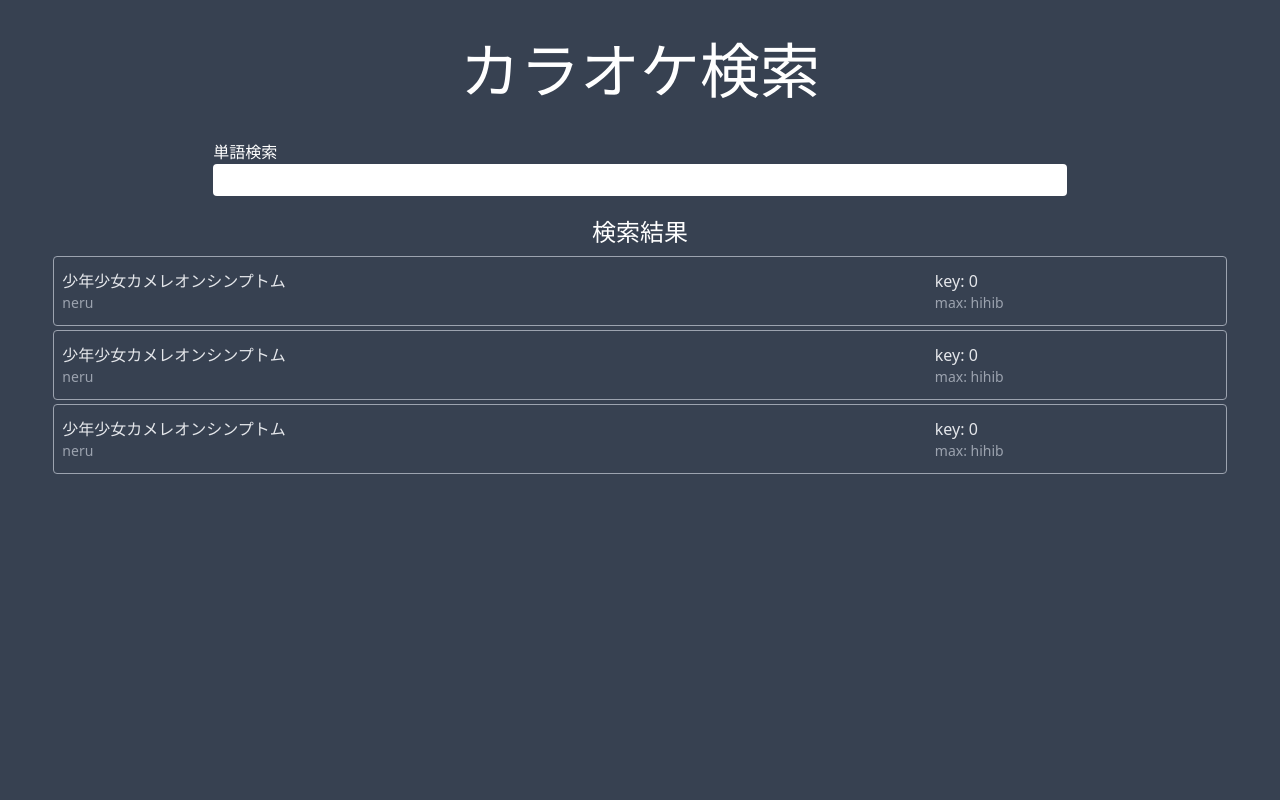
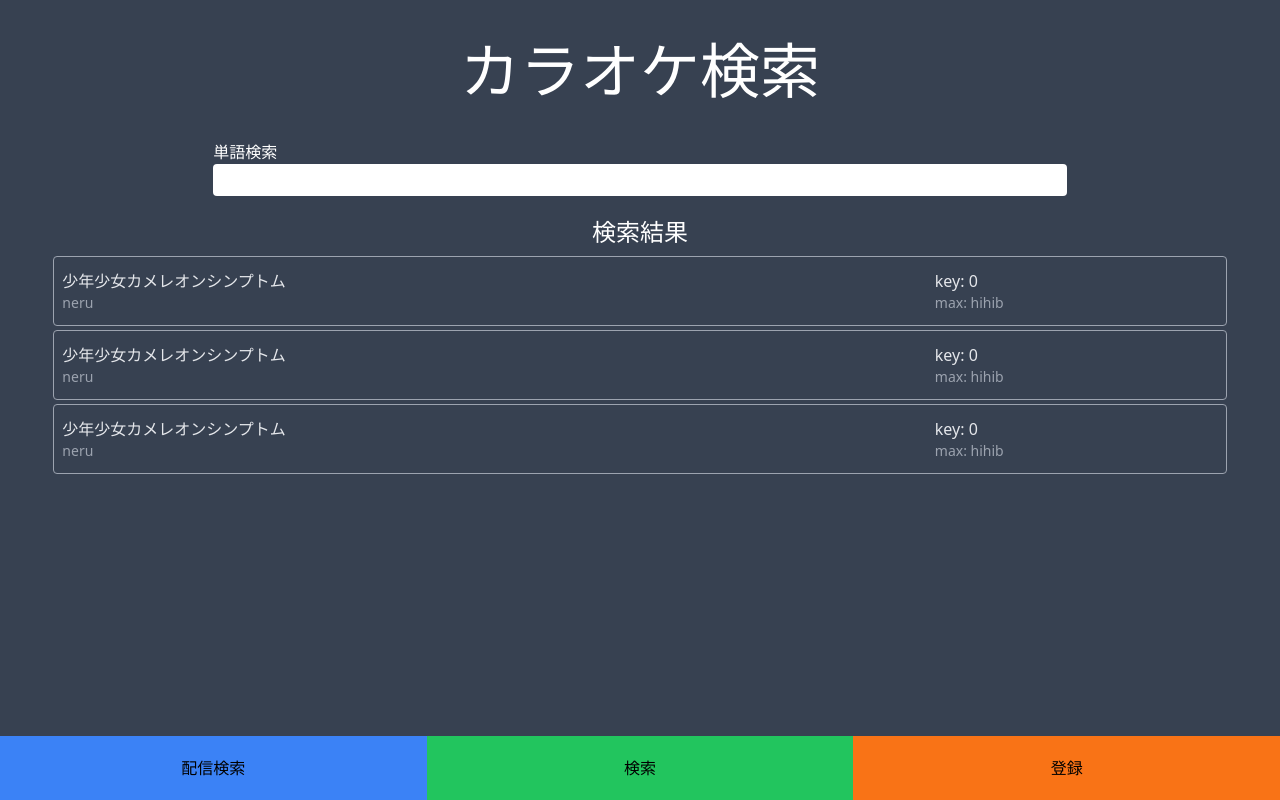
Before and after one commit to chamegashi/2023_karaoke, a Vue app: page / in a window 1280 px wide. Built offline with nearby package versions, Linux system fonts and the light colour scheme.

Commit message:
add toppage

```diff
--- a/src/App.vue
+++ b/src/App.vue
@@ -1,9 +1,25 @@
 <script setup lang="ts">
+import { ViewType } from './common/type'
 import Search from './components/search/SearchTop.vue'
+import StreamSearch from './components/streamSearch/StreamSearchTop.vue'
+import { ref } from 'vue'
+
+const viewType = ref<ViewType>('search')
 </script>
 
 <template>
-  <Search />
+  <div class="static">
+    <div class="">
+      <Search v-if="viewType === 'search'" />
+      <StreamSearch v-if="viewType === 'stream'" />
+      <!-- <StreamSearch /> -->
+    </div>
+    <div id="footer" class="absolute bottom-0 w-full">
+      <button class="w-1/3 py-5 bg-blue-500">配信検索</button>
+      <button class="w-1/3 py-5 bg-green-500">検索</button>
+      <button class="w-1/3 py-5 bg-orange-500">登録</button>
+    </div>
+  </div>
 </template>
 
 <style scoped></style>
--- a/src/common/type.ts
+++ b/src/common/type.ts
@@ -4,3 +4,5 @@ export type SearchCardType = {
     key: number,
     maxKey: string,
 }
+
+export type ViewType = 'stream' | 'search' | 'register'
--- /dev/null
+++ b/src/components/streamSearch/StreamSearchTop.vue
@@ -0,0 +1,32 @@
+<script setup lang="ts">
+import { SearchCardType } from '../../common/type'
+import { ref } from 'vue'
+
+const test = ref<SearchCardType>({
+    title: "少年少女カメレオンシンプトム",
+    artist: "neru",
+    key: 0,
+    maxKey: "hihib"
+})
+
+const testArray = ref([1, 2, 3])
+
+</script>
+
+<template>
+    <div class="bg-gray-700 h-screen">
+        <h1 class="bold text-center pt-10 text-6xl text-white">配信検索</h1>
+
+        <div class="pt-10">
+            <div class="w-2/3 mx-auto">
+                <p class="text-white">単語検索</p>
+                <input class="w-full p-1 rounded">
+            </div>
+        </div>
+
+        <h1 class="bold text-center pt-5 text-2xl text-white">検索結果</h1>
+
+    </div>
+</template>
+
+<style scoped></style>
```
Also changed, not shown: src/api/api.ts (added).
